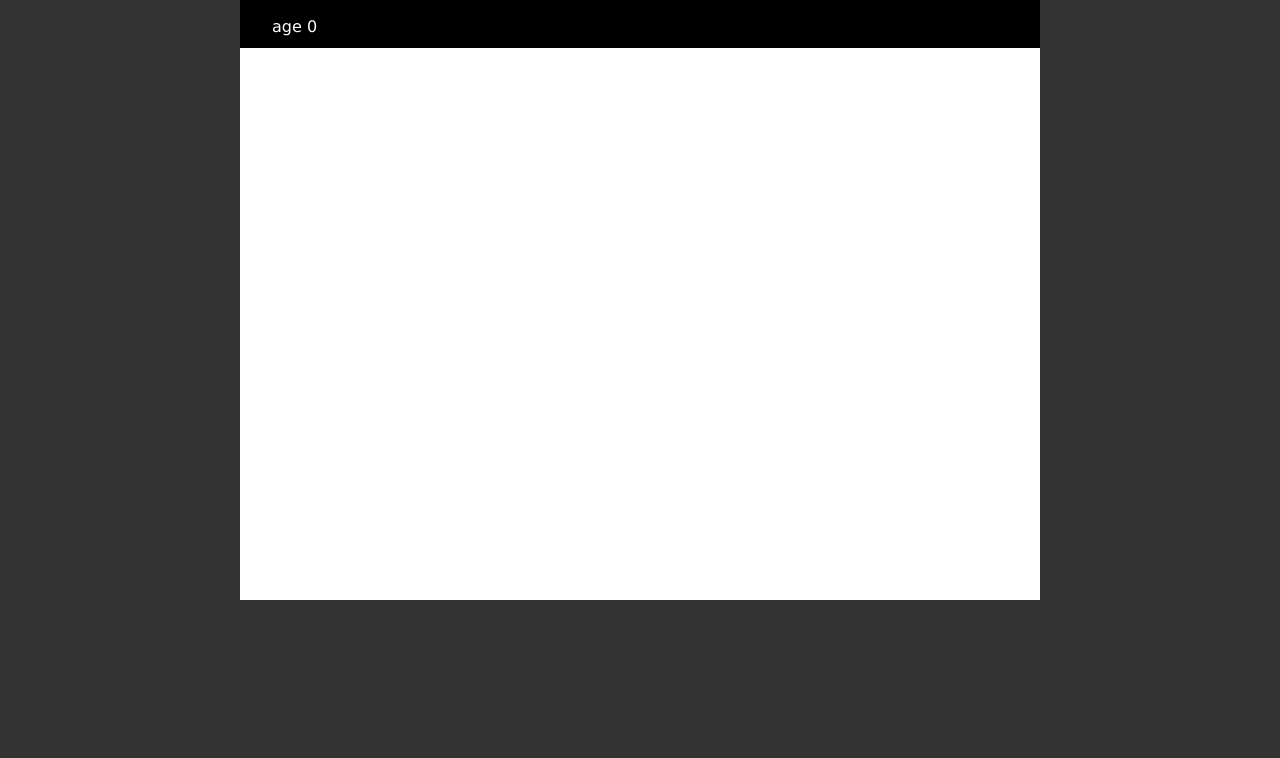
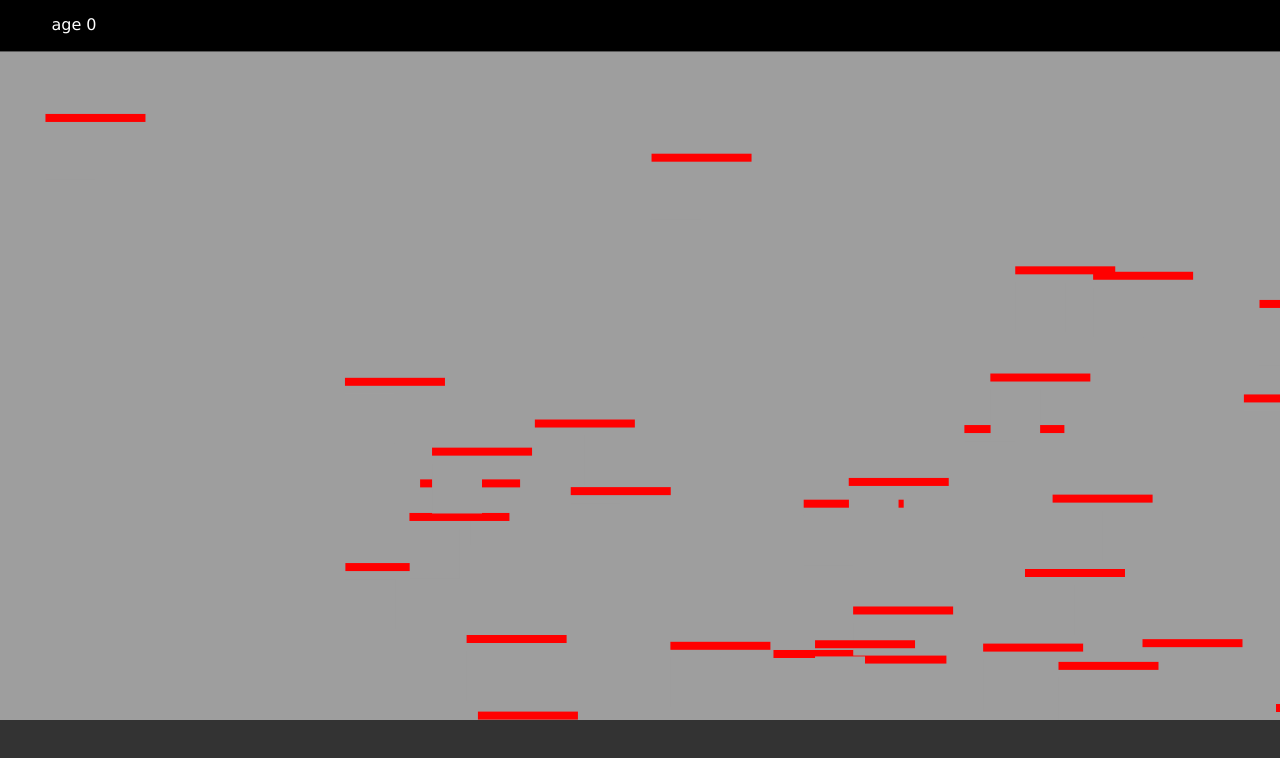
Before and after one commit to felixangell/biodefence, a website built with webpack: page index.html in a window 1280 px wide. Built offline with nearby package versions, Linux system fonts and the light colour scheme; animation ran at ten frames a second.

Commit message:
made game size larger, added some test bacteria with simple force,
... removed some of the static window sizes hard coded in so that the window
size is now fetched via the canvas object.

made the CIS static so that it doesnt move on collision with objects.
added some bounds checking to the camera - closes #9

code for rendering the CIS in the center of the map - closes #3

```diff
--- a/index.html
+++ b/index.html
@@ -8,7 +8,7 @@
     </head>
 
     <body>
-        <canvas tabindex="1" id="game-container" width="800" height="600">
+        <canvas tabindex="1" id="game-container" width="1280" height="720">
             You don't have HTML5 or something like that
         </canvas>
     </body>
--- a/main.css
+++ b/main.css
@@ -12,6 +12,4 @@ body {
 
 #game-container {
     display: block;
-    width: 800px;
-    height: auto;
 }
--- a/src/HUD.js
+++ b/src/HUD.js
@@ -11,17 +11,26 @@ export class HUD {
         // 45 seconds for each year 1-5.
         const ageInterval = 45 * SECOND;
 
-        if (this.age > 5 && this.age <= 10){ // Ages 5-10 take 30 seconds each for a total of 150 seconds or 2.50 minutes.
+        if (this.age > 5 && this.age <= 10) {
+            // Ages 5-10 take 30 seconds each for a
+            // total of 150 seconds or 2.50 minutes.
             ageInterval = 30 * SECOND;
-        } else if (this.age > 10 && this.age <= 20){ // Ages 10-20 take 20 seconds each for a total of 200 seconds or 3.33 minutes.
+        } else if (this.age > 10 && this.age <= 20) {
+            // Ages 10-20 take 20 seconds each for a
+            // total of 200 seconds or 3.33 minutes.
             ageInterval = 20 * SECOND;
-        } else if (this.age > 20 && this.age <= 40){// Ages 20-40 take 15 seconds each for a total of 300 seconds or 5 minutes.
+        } else if (this.age > 20 && this.age <= 40) {
+            // Ages 20-40 take 15 seconds each for a
+            // total of 300 seconds or 5 minutes.
             ageInterval = 15 * SECOND;
-        } else if (this.age > 40 && this.age <= 80){// Ages 40-80 take 10 seconds each for a total of 400 seconds or 6.66 minutes.
+        } else if (this.age > 40 && this.age <= 80) {
+            // Ages 40-80 take 10 seconds each for
+            // a total of 400 seconds or 6.66 minutes.
             ageInterval = 10 * SECOND;
         }
 
-        //An average game based off of these values should take around 21 minutes if the user reaches age 80.
+        // An average game based off of these values should
+        // take around 21 minutes if the user reaches age 80.
 
         // Every n seconds we ages.
         if ((new Date() - this.last) > (ageInterval)) {
@@ -31,10 +40,14 @@ export class HUD {
     }
 
     render(ctx) {
+        const { width, height } = document.querySelector('#game-container');
+
+        const panelHeight = height / 14;
+
         ctx.fillStyle = "#000000";
-        ctx.fillRect(0, 0, 800, 48);
+        ctx.fillRect(0, 0, width, panelHeight);
 
         ctx.fillStyle = "#ffffff";
-        ctx.fillText(`age ${this.age}`, 32, 32);
+        ctx.fillText(`age ${this.age}`, panelHeight, 30);
     }
 }
--- a/src/camera.js
+++ b/src/camera.js
@@ -1,9 +1,38 @@
 export default class Camera {
-    constructor() {
+    constructor(viewport) {
+        // viewport is the size of the entire
+        // game map in pixels.
+        this.viewport = viewport;
+
         this.pos = {
             x: 0,
             y: 0,
         };
+
+        // destination point.
+        this.dest = {
+            x: 0,
+            y: 0,
+        };
+    }
+
+    move(x, y) {
+        // bounds check so that the camera cant go off screen
+        if (this.pos.x + x < 0) {
+            return;
+        }
+        if (this.pos.y + y < 0) {
+            return;
+        }
+        if (this.pos.x + x > this.viewport.width) {
+            return;
+        }
+        if (this.pos.y + y > this.viewport.height) {
+            return;
+        }
+
+        this.pos.x += x;
+        this.pos.y += y;
     }
 
     focusOnPoint(x, y) {
--- a/src/entity.js
+++ b/src/entity.js
@@ -1,4 +1,4 @@
-import Matter from 'matter-js';
+import Matter, {Body, Common} from 'matter-js';
 
 // by default, _all_ entities have
 // a health of 100 unless specified otherwise.
@@ -35,7 +35,7 @@ export class Entity {
 // This is where units are generated from by the player.
 export class CentralImmuneSystem extends Entity {
     constructor(x, y) {
-        super(x, y, false);
+        super(x, y, true);
     }
 
     update() {}
@@ -63,7 +63,17 @@ export class ForeignGerm extends Entity {
         this.img = img;
     }
 
-    update() {}
+    attack(entity) {
+        let force = 0.02 * this.body.mass * Math.random();
+
+        Body.applyForce(this.body, this.body.position, {
+            x: force,
+            y: force,
+        });
+    }
+
+    update() {
+    }
 
     render(cam, ctx) {
         this.renderHealthBar(cam, ctx);
--- a/src/game_map.js
+++ b/src/game_map.js
@@ -1,6 +1,8 @@
-import Matter from 'matter-js';
+import Matter, {Events} from 'matter-js';
 import { CentralImmuneSystem, ForeignGerm } from "./entity";
 import Camera from './camera';
+
+const TileSize = 192;
 
 // This is likely to change. We store
 // the id of the tile and the image that
@@ -51,11 +53,17 @@ export class GameMap {
         // would represent a 4x2 map.
         this.tileData = [];
 
+        this.bodies = new Map();
+
         // how many tiles in size the game map is.
         this.width = 64;
         this.height = 64;
 
-        this.cam = new Camera();
+        let viewport = {
+            width: this.width * TileSize,
+            height: this.height * TileSize,
+        };
+        this.cam = new Camera(viewport);
 
         // fill the map up with 0 tiles
         for (let i = 0; i < this.width * this.height; i++) {
@@ -75,9 +83,25 @@ export class GameMap {
         // added.
         this.entities = [];
 
-        this.cis = new CentralImmuneSystem(256, 256);
+        const xCentre = (this.width * TileSize) / 2;
+        const yCentre = (this.height * TileSize) / 2;
+
+        this.cis = new CentralImmuneSystem(1280, 720);
         this.addEntity(this.cis);
-        this.addEntity(new ForeignGerm(50, 50));
+
+        let randInRange = (min, max) => {
+            return Math.random() * (max - min) + min;
+        };
+
+        for (let i = 0; i < 100; i++) {
+            let x = randInRange(0, 1280);
+            let y = randInRange(0, 720);
+            const germ = new ForeignGerm(x, y);
+            // for now presume they are identified.
+            germ.identified = true;
+            germ.attack(this.cis);
+            this.addEntity(germ);
+        }
 
         // default to focus on the CIS.
         this.focusOnCIS();
@@ -85,13 +109,13 @@ export class GameMap {
 
     focusOnCIS() {
         const { x, y } = this.cis.body.position;
-        console.log('focus on ', x, y);
 
-        // TODO screen dimensions shouldnt be hardcoded here.
-        // ALSO we should take into account the bodies
+        const { width, height } = document.querySelector('#game-container');
+
+        // TODO we should take into account the bodies
         // size so that we can perfectly centre it.
-        let xOff = (800 / 2);
-        let yOff = (600 / 2);
+        let xOff = (width / 2);
+        let yOff = (height / 2);
 
         // work out where we need to look for the
         // point to be in the centre of the screen.
@@ -123,11 +147,10 @@ export class GameMap {
         for (let y = 0; y < this.height; y++) {
             for (let x = 0; x < this.width; x++) {
                 const id = this.tileData[x + y * this.height];
-                const tileSize = 192;
 
                 const tile = lookupTile(id);
                 if (tile) {
-                    tile.render(this.cam, ctx, x * tileSize, y * tileSize);
+                    tile.render(this.cam, ctx, x * TileSize, y * TileSize);
                 }
             }
         }
--- a/src/index.js
+++ b/src/index.js
@@ -54,8 +54,8 @@ class Game {
     render(ctx) {
         // fill a white square behind all of the
         // rendering.
-        ctx.fillStyle = "#ffffff";
-        ctx.fillRect(0, 0, 800, 600);
+        ctx.fillStyle = "#ff0000";
+        ctx.fillRect(0, 0, this.container.width, this.container.height);
 
         // renders the current state if set.
         const curr = this.currentState;
--- a/src/state.js
+++ b/src/state.js
@@ -97,42 +97,45 @@ export class GameState {
         // FIXME interpolation can be done to make
         // this smoother.
         {
-            const moveSpeed = 2;
+            const moveSpeed = 6;
             const boundsSize = 50;
 
             // TODO get the width and heights from the
             // container size.
 
+            const container = document.querySelector('#game-container');
+            const { width, height } = container;
+
             const topViewBounds = {
                 x: 0, y: 0,
-                w: 800, h: boundsSize,
+                w: width, h: boundsSize,
             };
             if (circleIntersectsRect(this.lastMouseBounds, topViewBounds)) {
-                this.map.cam.pos.y -= moveSpeed;
+                this.map.cam.move(0, -moveSpeed);
             }
 
             const rightViewBounds = {
-                x: 800 - boundsSize, y: 0,
-                w: boundsSize, h: 600,
+                x: width - boundsSize, y: 0,
+                w: boundsSize, h: height,
             };
             if (circleIntersectsRect(this.lastMouseBounds, rightViewBounds)) {
-                this.map.cam.pos.x += moveSpeed;
+                this.map.cam.move(moveSpeed, 0);
             }
 
             const leftViewBounds = {
                 x: 0, y: 0,
-                w: boundsSize, h: 600,
+                w: boundsSize, h: height,
             };
             if (circleIntersectsRect(this.lastMouseBounds, leftViewBounds)) {
-                this.map.cam.pos.x -= moveSpeed;
+                this.map.cam.move(-moveSpeed, 0);
             }
 
             const bottomViewBounds = {
-                x: 0, y: 600 - boundsSize,
-                w: 800, h: boundsSize,
+                x: 0, y: height - boundsSize,
+                w: width, h: boundsSize,
             };
             if (circleIntersectsRect(this.lastMouseBounds, bottomViewBounds)) {
-                this.map.cam.pos.y += moveSpeed;
+                this.map.cam.move(0, moveSpeed);
             }
         }
 
```
